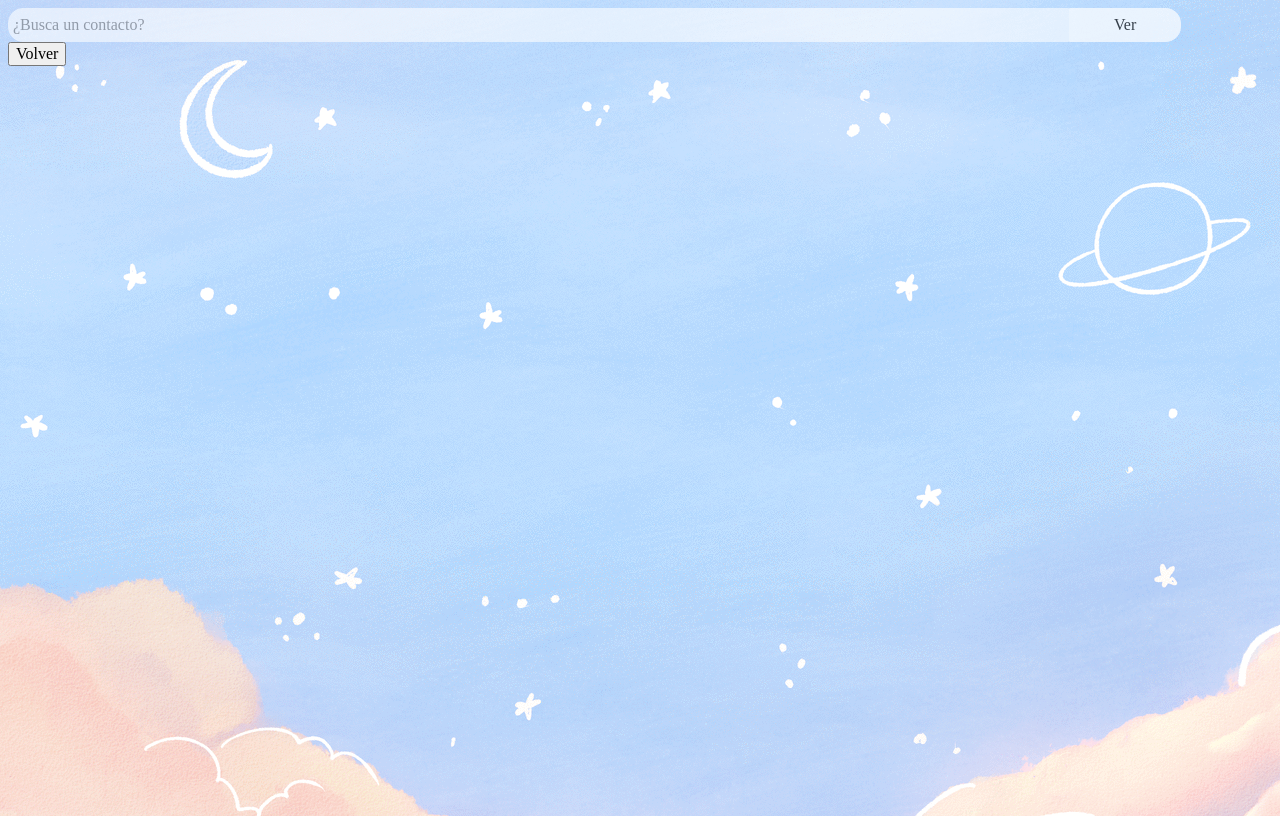
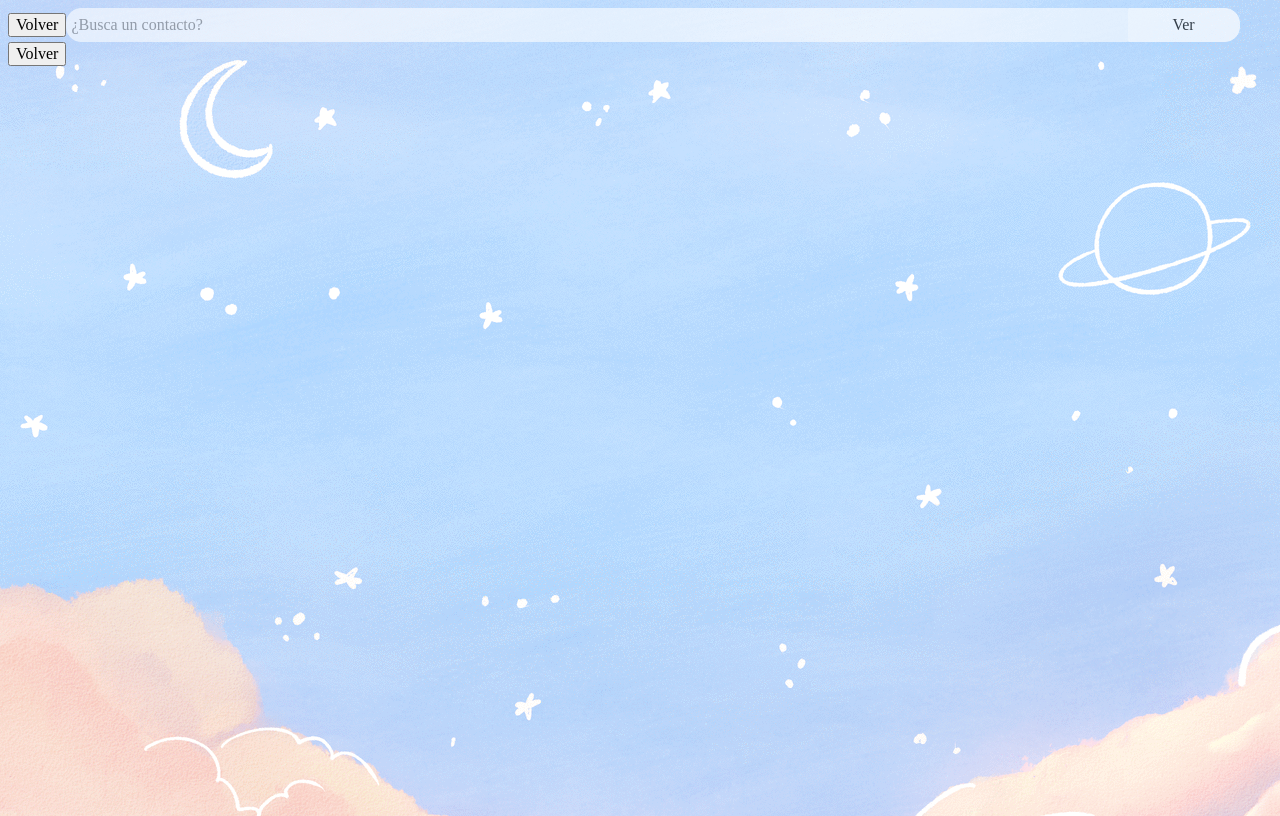
Before and after one commit to Wen-Estevez/contact-app, a React (Create React App) app: page /Contacts in a window 1280 px wide. Shown: the top 816 px of the page. Built offline with nearby package versions, Linux system fonts and the light colour scheme.

Commit message:
Update SearchBar.jsx

```diff
--- a/src/components/SearchBar.jsx
+++ b/src/components/SearchBar.jsx
@@ -1,6 +1,6 @@
 import styled from "styled-components";
 import { useState } from "react";
-
+import { Link } from 'react-router-dom';
 //Formulario de busqueda
 
 const SubmitButton = styled.input`    //Boton buscar
@@ -34,14 +34,21 @@ const TextSearch = styled.input`      //Barra de busqueda
         padding:0.25rem 4rem 0.25rem 0.25rem;
     }
 `;
-
+const MenuL = styled(Link)`      //Estilo link
+    text-decoration:none;
+    margin:0 auto;
+`;
+const ButtonStyled = styled.button`
+`;
 export default function SearchBar() {
     const [contact, setContact] = useState("");
     console.log(contact)
       return (
         <form onSubmit={(e) => {    //Formulario, y funcion de buscar en la app
           }}>
-
+                          <MenuL to="/">
+                <ButtonStyled>Volver</ButtonStyled>
+            </MenuL>
           <TextSearch
             onChange={(e) => {      //Cuando cambia la ciudad digitada guarda el valor en el estado
                       e.preventDefault();
```
